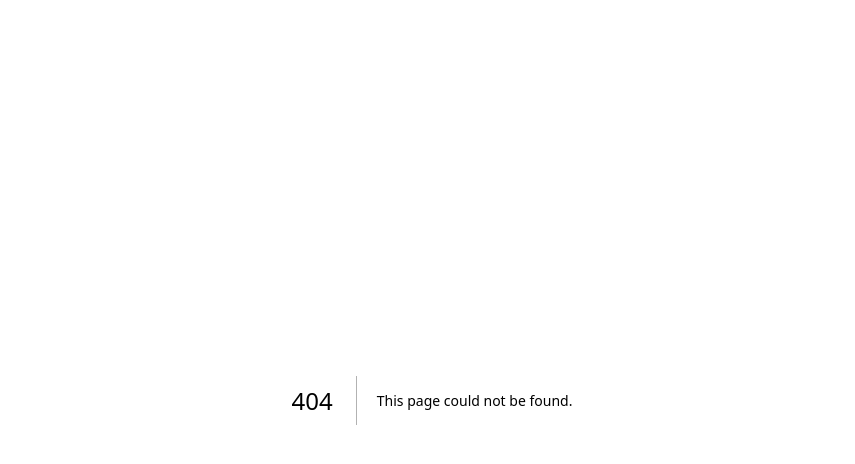
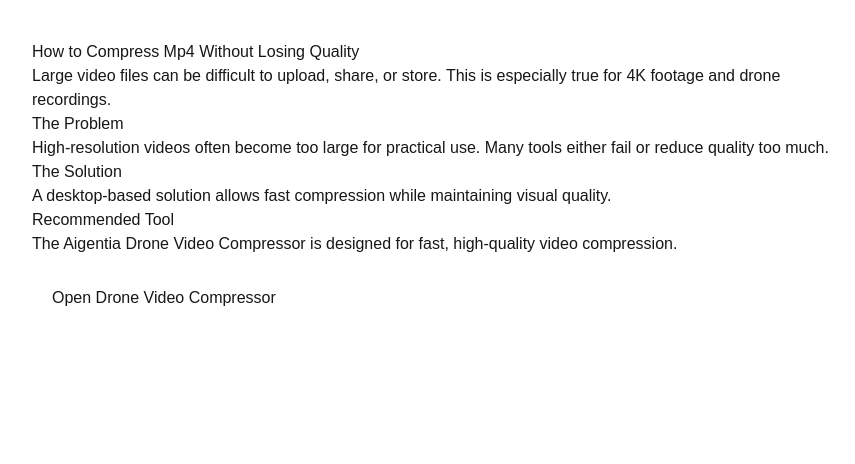
Before and after one commit to DRycroft/aigentia-seo, a Next.js app: page /compress-mp4-without-losing-quality in a window 1280 px wide. Before the commit this address had no page. Shown: the top 464 px of the page, without its empty margins (208-1063 px from the left). Built offline with nearby package versions, Linux system fonts and the light colour scheme.

Commit message:
Add multiple SEO pages

```diff
--- /dev/null
+++ b/app/compress-4k-video/page.tsx
@@ -0,0 +1,34 @@
+export default function Page() {
+  return (
+    <main style={{ maxWidth: "800px", margin: "40px auto", fontFamily: "Arial" }}>
+
+      <h1>How to Compress 4K Video</h1>
+
+      <p>
+        Large video files can be difficult to upload, share, or store. This is especially true for 4K footage and drone recordings.
+      </p>
+
+      <h2>The Problem</h2>
+      <p>
+        High-resolution videos often become too large for practical use. Many tools either fail or reduce quality too much.
+      </p>
+
+      <h2>The Solution</h2>
+      <p>
+        A desktop-based solution allows fast compression while maintaining visual quality.
+      </p>
+
+      <h2>Recommended Tool</h2>
+      <p>
+        The Aigentia Drone Video Compressor is designed for fast, high-quality video compression.
+      </p>
+
+      <a href="/products/drone-video-compressor">
+        <button style={{ padding: "10px 20px", marginTop: "20px" }}>
+          Open Drone Video Compressor
+        </button>
+      </a>
+
+    </main>
+  );
+}
--- /dev/null
+++ b/app/compress-mp4-without-losing-quality/page.tsx
@@ -0,0 +1,34 @@
+export default function Page() {
+  return (
+    <main style={{ maxWidth: "800px", margin: "40px auto", fontFamily: "Arial" }}>
+
+      <h1>How to Compress Mp4 Without Losing Quality</h1>
+
+      <p>
+        Large video files can be difficult to upload, share, or store. This is especially true for 4K footage and drone recordings.
+      </p>
+
+      <h2>The Problem</h2>
+      <p>
+        High-resolution videos often become too large for practical use. Many tools either fail or reduce quality too much.
+      </p>
+
+      <h2>The Solution</h2>
+      <p>
+        A desktop-based solution allows fast compression while maintaining visual quality.
+      </p>
+
+      <h2>Recommended Tool</h2>
+      <p>
+        The Aigentia Drone Video Compressor is designed for fast, high-quality video compression.
+      </p>
+
+      <a href="/products/drone-video-compressor">
+        <button style={{ padding: "10px 20px", marginTop: "20px" }}>
+          Open Drone Video Compressor
+        </button>
+      </a>
+
+    </main>
+  );
+}
--- /dev/null
+++ b/app/drone-footage-too-large/page.tsx
@@ -0,0 +1,34 @@
+export default function Page() {
+  return (
+    <main style={{ maxWidth: "800px", margin: "40px auto", fontFamily: "Arial" }}>
+
+      <h1>How to Drone Footage Too Large</h1>
+
+      <p>
+        Large video files can be difficult to upload, share, or store. This is especially true for 4K footage and drone recordings.
+      </p>
+
+      <h2>The Problem</h2>
+      <p>
+        High-resolution videos often become too large for practical use. Many tools either fail or reduce quality too much.
+      </p>
+
+      <h2>The Solution</h2>
+      <p>
+        A desktop-based solution allows fast compression while maintaining visual quality.
+      </p>
+
+      <h2>Recommended Tool</h2>
+      <p>
+        The Aigentia Drone Video Compressor is designed for fast, high-quality video compression.
+      </p>
+
+      <a href="/products/drone-video-compressor">
+        <button style={{ padding: "10px 20px", marginTop: "20px" }}>
+          Open Drone Video Compressor
+        </button>
+      </a>
+
+    </main>
+  );
+}
--- /dev/null
+++ b/app/reduce-video-file-size/page.tsx
@@ -0,0 +1,34 @@
+export default function Page() {
+  return (
+    <main style={{ maxWidth: "800px", margin: "40px auto", fontFamily: "Arial" }}>
+
+      <h1>How to Reduce Video File Size</h1>
+
+      <p>
+        Large video files can be difficult to upload, share, or store. This is especially true for 4K footage and drone recordings.
+      </p>
+
+      <h2>The Problem</h2>
+      <p>
+        High-resolution videos often become too large for practical use. Many tools either fail or reduce quality too much.
+      </p>
+
+      <h2>The Solution</h2>
+      <p>
+        A desktop-based solution allows fast compression while maintaining visual quality.
+      </p>
+
+      <h2>Recommended Tool</h2>
+      <p>
+        The Aigentia Drone Video Compressor is designed for fast, high-quality video compression.
+      </p>
+
+      <a href="/products/drone-video-compressor">
+        <button style={{ padding: "10px 20px", marginTop: "20px" }}>
+          Open Drone Video Compressor
+        </button>
+      </a>
+
+    </main>
+  );
+}
--- /dev/null
+++ b/app/reduce-video-size-for-upload/page.tsx
@@ -0,0 +1,34 @@
+export default function Page() {
+  return (
+    <main style={{ maxWidth: "800px", margin: "40px auto", fontFamily: "Arial" }}>
+
+      <h1>How to Reduce Video Size For Upload</h1>
+
+      <p>
+        Large video files can be difficult to upload, share, or store. This is especially true for 4K footage and drone recordings.
+      </p>
+
+      <h2>The Problem</h2>
+      <p>
+        High-resolution videos often become too large for practical use. Many tools either fail or reduce quality too much.
+      </p>
+
+      <h2>The Solution</h2>
+      <p>
+        A desktop-based solution allows fast compression while maintaining visual quality.
+      </p>
+
+      <h2>Recommended Tool</h2>
+      <p>
+        The Aigentia Drone Video Compressor is designed for fast, high-quality video compression.
+      </p>
+
+      <a href="/products/drone-video-compressor">
+        <button style={{ padding: "10px 20px", marginTop: "20px" }}>
+          Open Drone Video Compressor
+        </button>
+      </a>
+
+    </main>
+  );
+}
```
